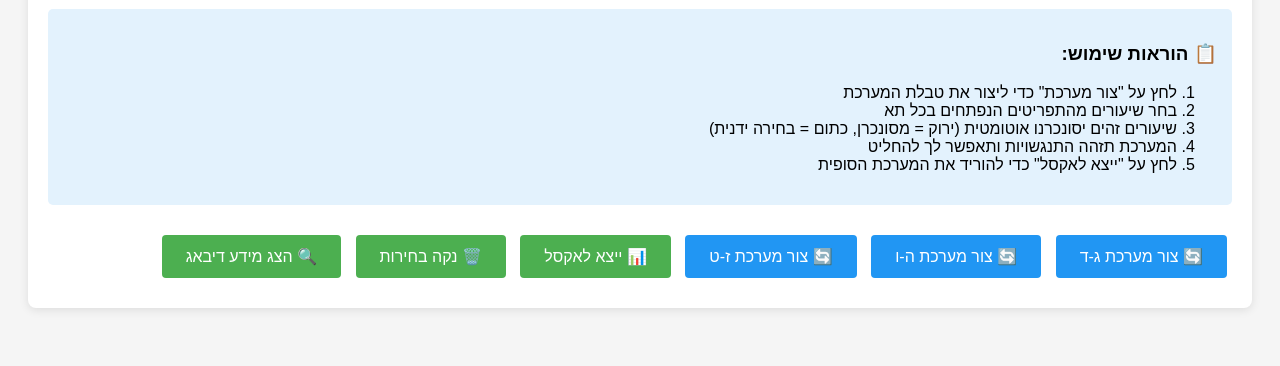
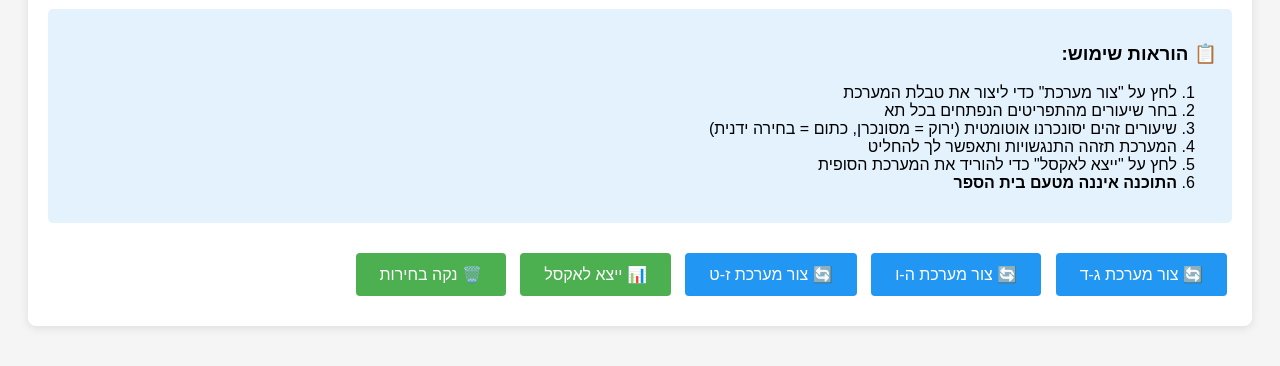
Before and after one commit to AviadP/school-schedule-system, a plain HTML site: page index.html in a window 1280 px wide. Shown: the part 128-494 px from the top of the page. Drawn offline with Linux system fonts and the light colour scheme.

Commit message:
Update index.html

```diff
--- a/index.html
+++ b/index.html
@@ -122,6 +122,7 @@
                 <li>שיעורים זהים יסונכרנו אוטומטית (ירוק = מסונכרן, כתום = בחירה ידנית)</li>
                 <li>המערכת תזהה התנגשויות ותאפשר לך להחליט</li>
                 <li>לחץ על "ייצא לאקסל" כדי להוריד את המערכת הסופית</li>
+                <li><strong>התוכנה איננה מטעם בית הספר</strong></li>
             </ol>
         </div>
 
@@ -131,7 +132,6 @@
             <button id="processBtn79" onclick="createScheduleTable('7-9')">🔄 צור מערכת ז-ט</button>
             <button onclick="exportToExcel()">📊 ייצא לאקסל</button>
             <button onclick="clearSelections()">🗑️ נקה בחירות</button>
-            <button onclick="showDebugInfo()">🔍 הצג מידע דיבאג</button>
         </div>
 
         <div id="output"></div>
```
